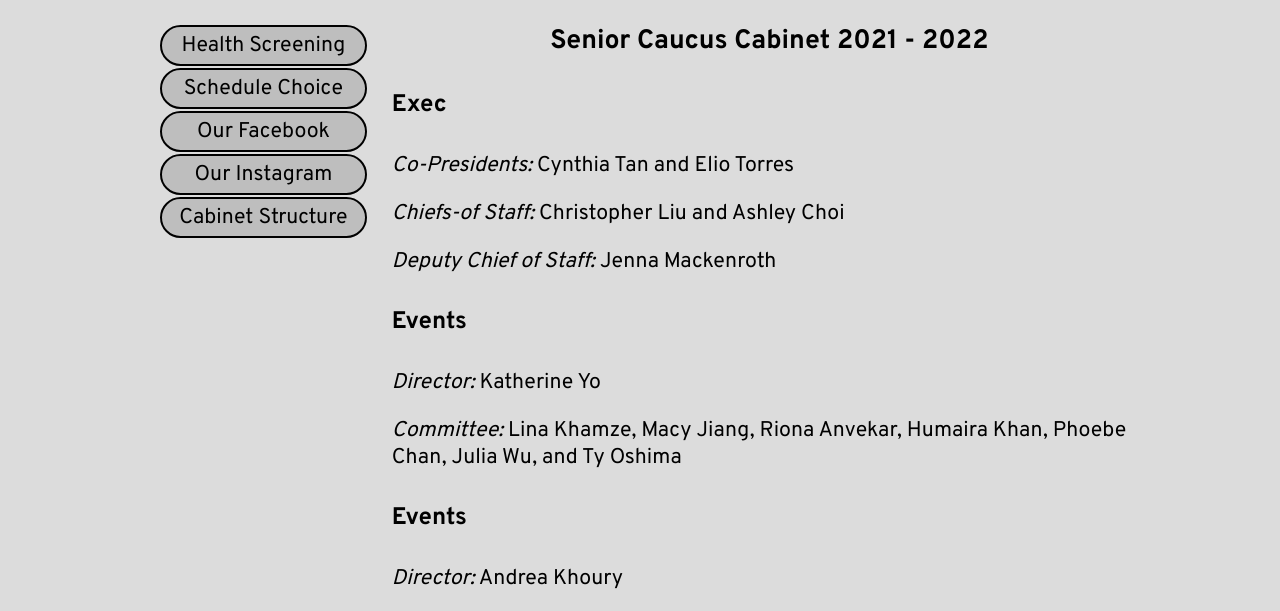
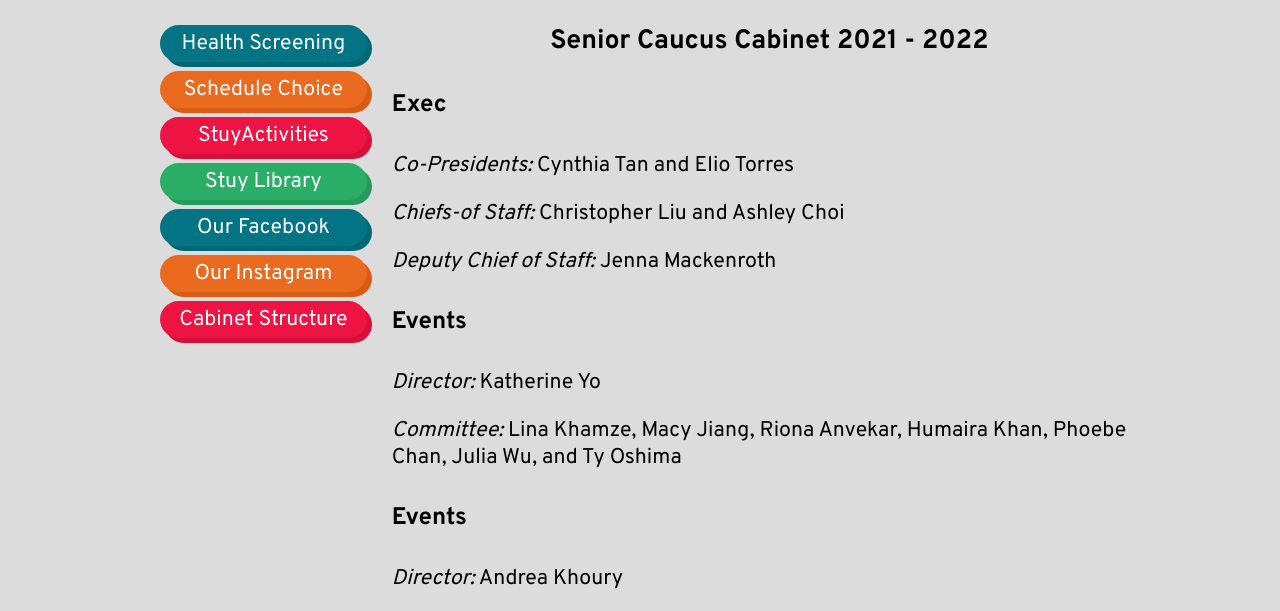
Before and after one commit to StuySeniorCaucus/stuyseniorcaucus.github.io, a plain HTML site: page index.html in a window 1280 px wide. Shown: the part 188-799 px from the top of the page. Drawn offline with Linux system fonts and the light colour scheme.

Commit message:
pop of color + few more links

```diff
--- a/css.css
+++ b/css.css
@@ -63,20 +63,44 @@ hr {
 	padding-right: 2vw;
 }
 
+a:nth-child(4n+1) {
+	--button-h: 147;
+	--button-s: 61%;
+	--button-l: 47%;
+	color: white;
+}
+a:nth-child(4n+2) {
+	--button-h: 187;
+	--button-s: 97%;
+	--button-l: 29%;
+	color: white;
+}
+a:nth-child(4n+3) {
+	--button-h: 22;
+	--button-s: 83%;
+	--button-l: 58%;
+	color: white;
+}
+a:nth-child(4n) {
+	--button-h: 347;
+	--button-s: 86%;
+	--button-l: 56%;
+	color: white;
+}
 a {
-	background-color: #BEBEBE;
 	border-radius: 100px;
-	border: 2px solid black;
+	background-color: hsl(var(--button-h), var(--button-s), calc(var(--button-l) * .9));
+	box-shadow: 5px 5px hsl(var(--button-h), var(--button-s), calc(var(--button-l) * .8));
 	text-align: center;
 	width: 100%;
 	display: inline-block;
-	padding: 2px;
 	text-decoration: none;
-	color:black;
 	padding: 5px;
 	margin: 1px;
+	margin-bottom: 8px;
 }
 
+
 a:hover {
-	background-color: lightblue;
+	background-color: hsl(var(--button-h), var(--button-s), var(--button-l));
 }
--- a/index.html
+++ b/index.html
@@ -16,6 +16,8 @@
                 <h2>Quick Links</h2>
                 <a target="_blank" href="https://healthscreening.schools.nyc">Health Screening</a>
                 <a target="_blank" href="http://bert.stuy.edu/pbrooks/schedules/schedules.py">Schedule Choice</a>
+                <a target="_blank" href="https://stuyactivities.org/">StuyActivities</a>
+                <a target="_blank" href="https://stuy.libguides.com/stuylib">Stuy Library</a>
                 <a target="_blank" href="https://www.facebook.com/StuySeniorCaucus/">Our Facebook</a>
                 <a target="_blank" href="https://www.instagram.com/stuyseniorcaucus/">Our Instagram</a>
                 <a target="_blank" href="https://docs.google.com/document/d/1T93wRdzgKFvV-qMB3hUi-a0v3sm8vxlTRcwvy7mnn-Q/edit">Cabinet Structure</a>
```
